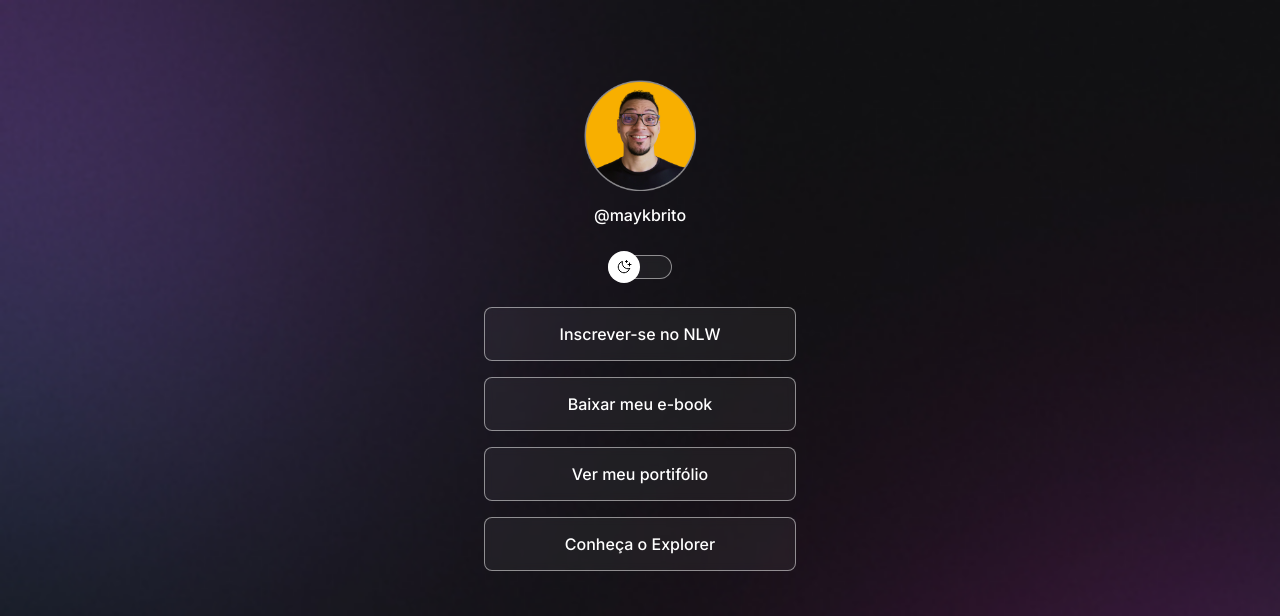
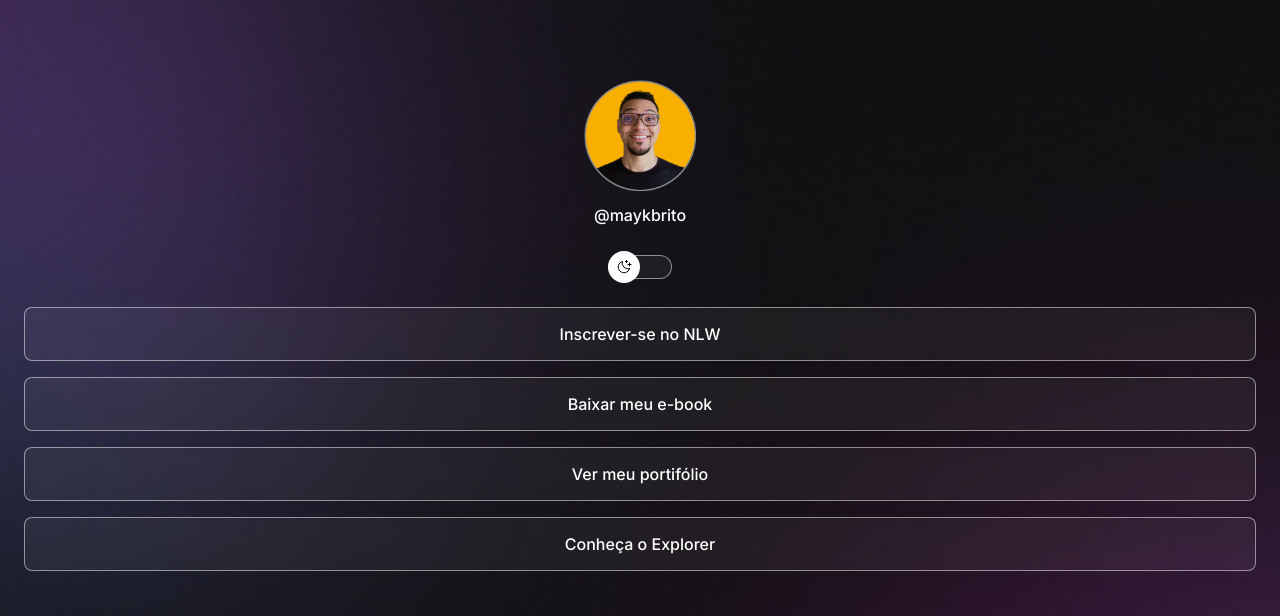
Before and after one commit to iheringcunha/projeto, a plain HTML site: page index.html in a window 1280 px wide. Shown: the top 616 px of the page. Drawn offline with nearby package versions, Linux system fonts and the light colour scheme.

Commit message:
adjust container width

```diff
--- a/style.css
+++ b/style.css
@@ -34,11 +34,14 @@ body * {
 }
 
 #container {
-  width: 360px;
+  width: 100%;
+  max-width: 588%;
   margin: 56px auto 0px;
   padding: 0 24px;
 }
 
+
+/* profile */
 #profile {
   text-align: center;
   padding: 24px;
@@ -48,7 +51,6 @@ body * {
   width: 112px;
 }
 
-/* profile */
 #profile p {
   font-weight: 500;
   line-height: 24px;
```
